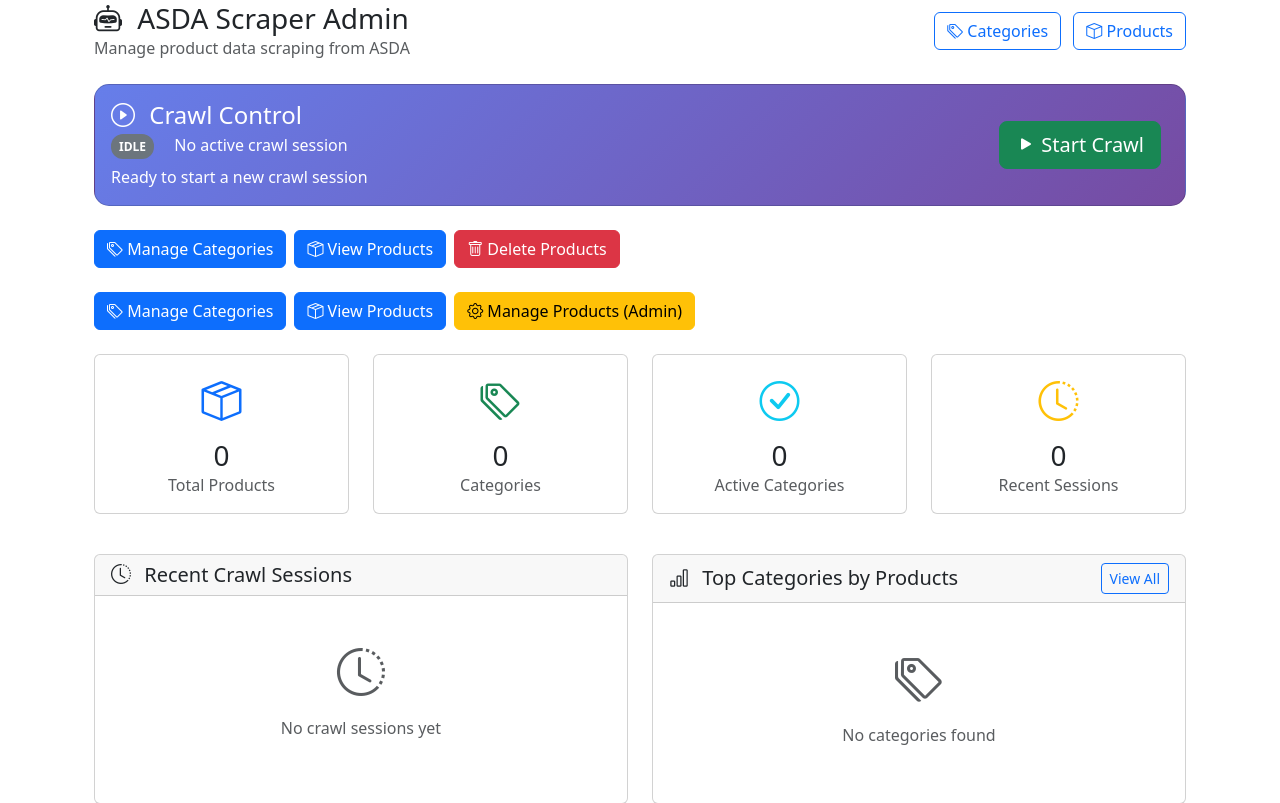
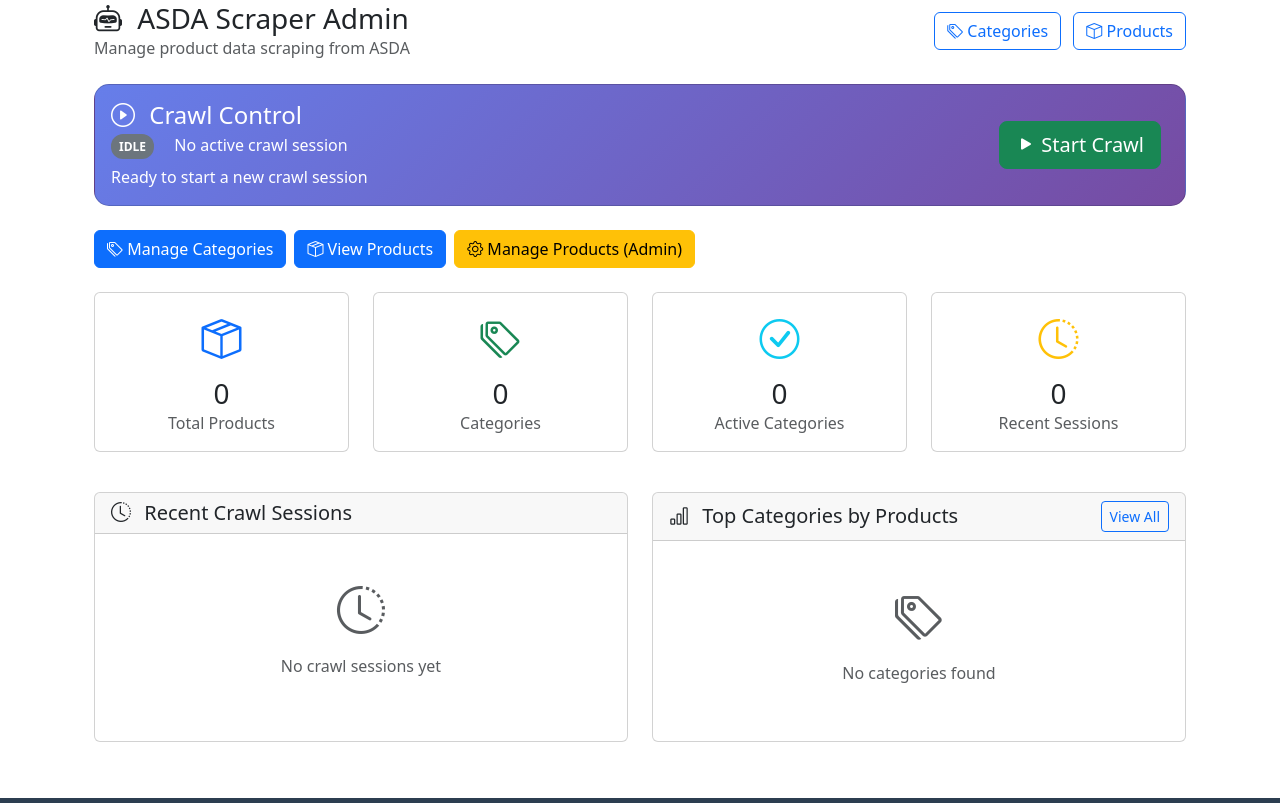
Before and after one commit to andrewbyteforge/kitchen-compass, a Django app: template asda_scraper/templates/asda_scraper/dashboard.html in a window 1280 px wide. Shown: the part 118-921 px from the top of the page. Run offline with Django 5.2, Linux system fonts and the light colour scheme; the template is opened without the code that fills it, so the values that code supplies are empty; parts of the project's set-up code (start-up, migrations or seed data) failed here and were passed over.

Commit message:
dashboard html update

```diff
--- a/asda_scraper/templates/asda_scraper/dashboard.html
+++ b/asda_scraper/templates/asda_scraper/dashboard.html
@@ -94,24 +94,6 @@
             <a href="{% url 'asda_scraper:products' %}" class="btn btn-primary">
                 <i class="bi bi-box-seam"></i> View Products
             </a>
-            <a href="{% url 'asda_scraper:delete_products' %}" class="btn btn-danger">
-                <i class="bi bi-trash"></i> Delete Products
-            </a>
-        </div>
-    </div>
-</div>
-<!-- Replace the Action Buttons Row section in your dashboard.html with this -->
-
-<!-- Action Buttons Row -->
-<div class="row mb-4">
-    <div class="col-12">
-        <div class="d-flex gap-2">
-            <a href="{% url 'asda_scraper:categories' %}" class="btn btn-primary">
-                <i class="bi bi-tags"></i> Manage Categories
-            </a>
-            <a href="{% url 'asda_scraper:products' %}" class="btn btn-primary">
-                <i class="bi bi-box-seam"></i> View Products
-            </a>
             <!-- Direct link to Django Admin for product management -->
             <a href="/admin/asda_scraper/asdaproduct/" class="btn btn-warning" target="_blank">
                 <i class="bi bi-gear"></i> Manage Products (Admin)
@@ -126,26 +108,13 @@
                     <li><a class="dropdown-item" href="#" onclick="return confirm('Are you sure?') && deleteProducts('out_of_stock')">Delete Out of Stock</a></li>
                     <li><a class="dropdown-item" href="#" onclick="return confirm('Are you sure?') && deleteProducts('duplicates')">Delete Duplicates</a></li>
                     <li><hr class="dropdown-divider"></li>
-                    <li><a class="dropdown-item text-danger" href="/admin/asda_scraper/asdaproduct/">Go to Admin for More Options</a></li>
+                    <li><a class="dropdown-item text-danger" href="{% url 'asda_scraper:delete_products' %}">Go to Delete Products Page</a></li>
                 </ul>
             </div>
             {% endif %}
         </div>
     </div>
 </div>
-
-<!-- Add this JavaScript function at the bottom with your other scripts -->
-<script>
-function deleteProducts(type) {
-    const formData = new FormData();
-    formData.append('delete_type', type);
-    formData.append('csrfmiddlewaretoken', document.querySelector('[name=csrfmiddlewaretoken]').value);
-
-    // For now, just redirect to admin
-    window.open('/admin/asda_scraper/asdaproduct/', '_blank');
-    return false;
-}
-</script>
 
 <!-- Statistics Grid -->
 <div class="row mb-4">
@@ -377,6 +346,39 @@
     });
 }
 
+function deleteProducts(type) {
+    const formData = new FormData();
+    formData.append('delete_type', type);
+    formData.append('csrfmiddlewaretoken', document.querySelector('[name=csrfmiddlewaretoken]').value);
+
+    fetch('{% url "asda_scraper:delete_products" %}', {
+        method: 'POST',
+        body: formData,
+        headers: {
+            'X-CSRFToken': document.querySelector('[name=csrfmiddlewaretoken]').value
+        }
+    })
+    .then(response => response.json())
+    .then(data => {
+        if (data.success) {
+            showAlert('success', data.message);
+            // Refresh page after a short delay
+            setTimeout(() => {
+                location.reload();
+            }, 1500);
+        } else {
+            showAlert('danger', data.message || 'An error occurred');
+        }
+    })
+    .catch(error => {
+        console.error('Error:', error);
+        // If there's an error, redirect to the delete products page
+        window.location.href = '{% url "asda_scraper:delete_products" %}';
+    });
+
+    return false;
+}
+
 function showAlert(type, message) {
     const alertDiv = document.createElement('div');
     alertDiv.className = `alert alert-${type} alert-dismissible fade show`;
```
Also changed, not shown: auth_hub/management/commands/test_microsoft_settings.py (+29 -17 lines).
